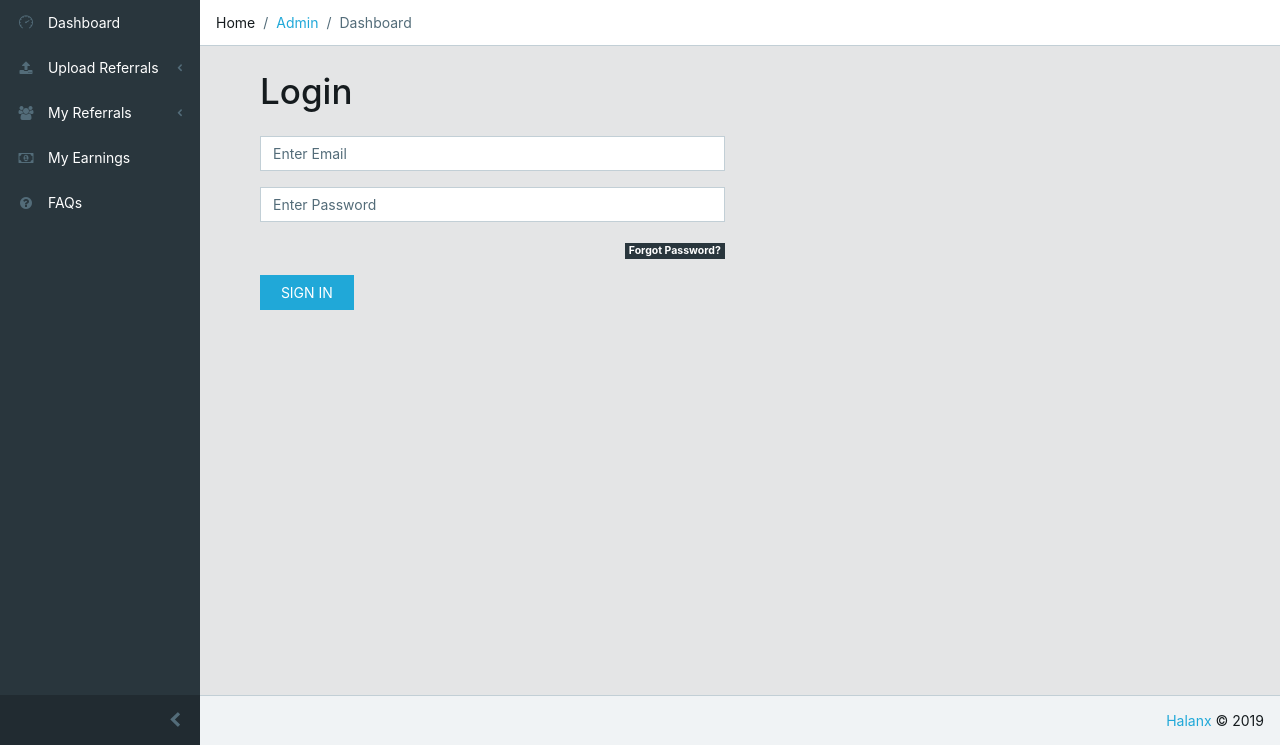
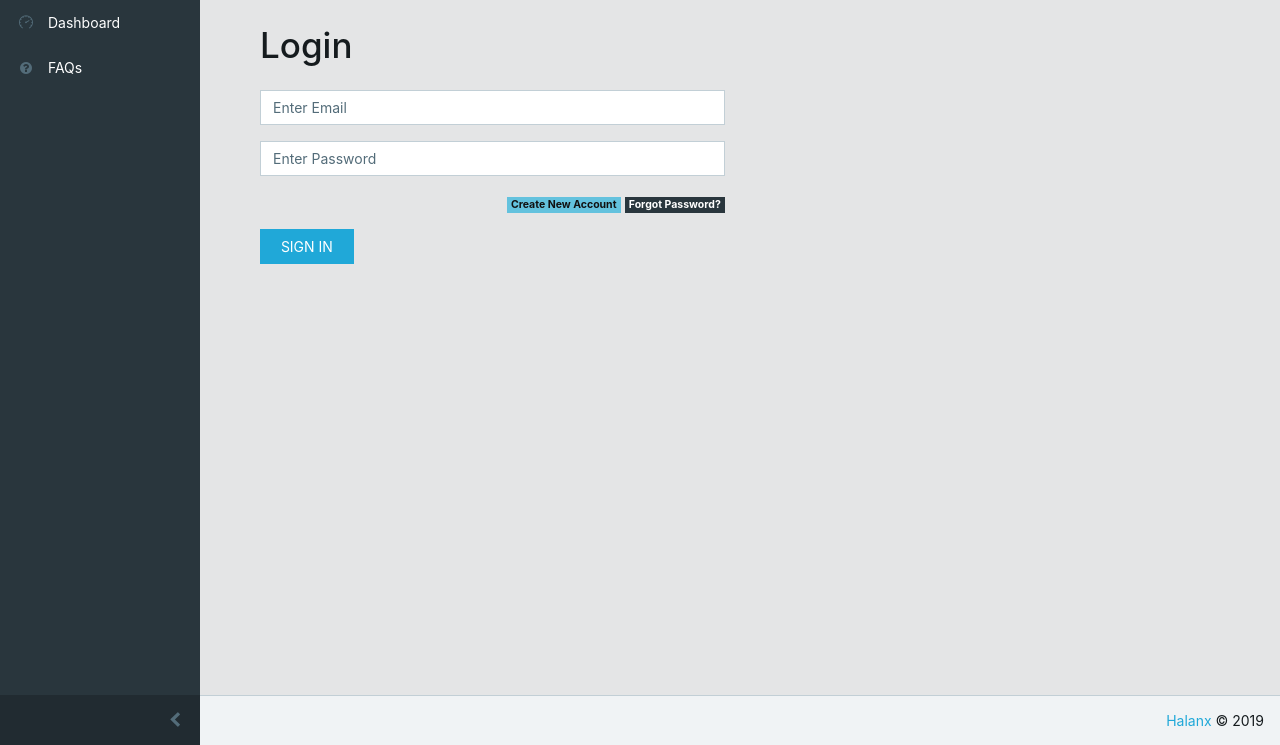
Before and after one commit to HalanxDev/Halanx-Affiliate-Marketing-Tool, a Django app: page /login/ in a window 1280 px wide. Shown: the part 55-800 px from the top of the page. Run offline with Django 3.2, Linux system fonts and the light colour scheme; some libraries are stand-ins or nearby versions.

Commit message:
refactored code

```diff
--- a/affiliates/templates/account/login.html
+++ b/affiliates/templates/account/login.html
@@ -34,7 +34,7 @@ Login
             </div>
 
             {% if error %}
-                <p class="label label-danger">
+                <p class="alert alert-danger">
                     {{ error}}
                 </p>
             {% endif %}
@@ -42,6 +42,9 @@ Login
             <div class="form-group">
                 <div class="row">
                     <div class="col-sm-12 text-right">
+                        <a href="{{ register_url }}">
+                            <span class="badge badge-info">Create New Account</span>
+                        </a>
                         <a href="{{ password_reset_url }}">
                             <span class="badge badge-dark">Forgot Password?</span>
                         </a>
--- a/affiliates/templates/account/register.html
+++ b/affiliates/templates/account/register.html
@@ -55,7 +55,7 @@ Register
 
             <div class="form-group">
                 <div class="col-sm-offset-3">
-                    <p id="registration_error" class="label label-danger"></p>
+                    <p id="registration_error" class="alert alert-danger" style="display: none;"></p>
                 </div>
             </div>
 
@@ -112,6 +112,7 @@ Register
                 },
                 error: function( jqXhr, textStatus, errorThrown ){
                     $('#registration_error').html(jqXhr.responseJSON['error']);
+                    $('#registration_error').show();
                 }
             });
         }
--- a/affiliates/urls.py
+++ b/affiliates/urls.py
@@ -19,12 +19,13 @@ urlpatterns = [
         auth_views.PasswordResetConfirmView.as_view(), name='password_reset_confirm'),
     url(r'^reset/done/$', auth_views.PasswordResetCompleteView.as_view(), name='password_reset_complete'),
 
-    url(r'^profile/$', views.profile_view, name='profile_view'),
-    url(r'^earnings/$', views.earnings_view, name='earnings_view'),
+    url(r'^dashboard/$', views.dashboard_view, name='dashboard'),
+    url(r'^profile/$', views.profile_view, name='profile'),
+    url(r'^earnings/$', views.earnings_view, name='earnings'),
 
-    url(r'^referrals/upload/$', views.referral_upload_view, name='referral_upload_view'),
-    url(r'^referrals/upload/csv/$', views.referral_upload_csv_view, name='referral_upload_csv_view'),
-    url(r'^referrals/list/$', views.referral_list_view, name='referral_list_view'),
+    url(r'^referrals/upload/$', views.referral_upload_view, name='referral_upload'),
+    url(r'^referrals/upload/csv/$', views.referral_upload_csv_view, name='referral_upload_csv'),
+    url(r'^referrals/list/$', views.referral_list_view, name='referral_list'),
 
     url(r'^widgets/data.js', views.test_view),
 ]
--- a/affiliates/views.py
+++ b/affiliates/views.py
@@ -55,7 +55,7 @@ def logout_view(request):
     logout(request)
     request.session.flush()
     request.user = AnonymousUser
-    return HttpResponseRedirect(reverse(home_page))
+    return HttpResponseRedirect(reverse(dashboard_view))
 
 
 def login_view(request):
@@ -180,7 +180,15 @@ class CustomPasswordResetView(PasswordResetView):
 
 @require_http_methods(['GET'])
 def home_page(request):
+    if request.user.is_authenticated and is_affiliate(request.user):
+        return redirect('dashboard')
     return render(request, 'home.html')
+
+
+@affiliate_login_required
+@require_http_methods(['GET'])
+def dashboard_view(request):
+    return render(request, 'dashboard.html')
 
 
 @affiliate_login_required
--- a/templates/base/base.html
+++ b/templates/base/base.html
@@ -13,10 +13,10 @@
 {% url 'change_password' as change_password_url %}
 
 {% url 'home_page' as home_page_url %}
-{% url 'profile_view' as profile_url %}
-{% url 'referral_upload_view' as referral_upload_url %}
-{% url 'referral_upload_csv_view' as referral_upload_csv_url %}
-{% url 'referral_list_view' as referral_list_url %}
+{% url 'profile' as profile_url %}
+{% url 'referral_upload' as referral_upload_url %}
+{% url 'referral_upload_csv' as referral_upload_csv_url %}
+{% url 'referral_list' as referral_list_url %}
 
 <!--Headers-->
 {% include 'base/header.html' %}
@@ -67,11 +67,8 @@
             <!-- Main content -->
             <main class="main">
 
-                <!-- Breadcrumb -->
-                {% include 'base/breadcrumb.html' %}
-
                 <!-- Page contents -->
-                <div class="container-fluid">
+                <div class="container-fluid mt-4">
                     <div class="animated fadeIn">
 
                         {% block content %}
@@ -79,14 +76,14 @@
                     </div>
 
                 </div>
+
+                <!--Ajax Loader-->
+                <div id="ajaxLoad"></div>
             </main>
         </div>
 
         <!--Footer-->
         {% include 'base/footer.html' %}
-
-        <!--Ajax Loader-->
-        <div id="ajaxLoad"></div>
 
         <!--JS-->
         {% include 'base/js.html' %}
--- a/templates/base/sidebar.html
+++ b/templates/base/sidebar.html
@@ -3,12 +3,13 @@
     <nav class="sidebar-nav">
         <ul class="nav">
             <li class="nav-item">
-                <a class="nav-link" href="{% url 'home_page' %}">
+                <a class="nav-link" href="{% url 'dashboard' %}">
                     <i class="icon-speedometer"></i>
                     Dashboard
                 </a>
             </li>
 
+            {% if request.user.is_authenticated %}
             <li class="nav-item nav-dropdown">
                 <a class="nav-link nav-dropdown-toggle" href="#">
                     <i class="nav-icon fa fa-upload"></i> Upload Referrals
@@ -50,11 +51,12 @@
             </li>
 
             <li class="nav-item">
-                <a class="nav-link" href="{% url 'earnings_view' %}">
+                <a class="nav-link" href="{% url 'earnings' %}">
                     <i class="fa fa-money"></i>
                     My Earnings
                 </a>
             </li>
+            {% endif %}
 
             <li class="nav-item">
                 <a class="nav-link" href="{% url 'faqs' %}">
```
Also changed, not shown: affiliates/templates/dashboard.html (added, +9 -0 lines), affiliates/templates/home.html (+0 -8 lines).
